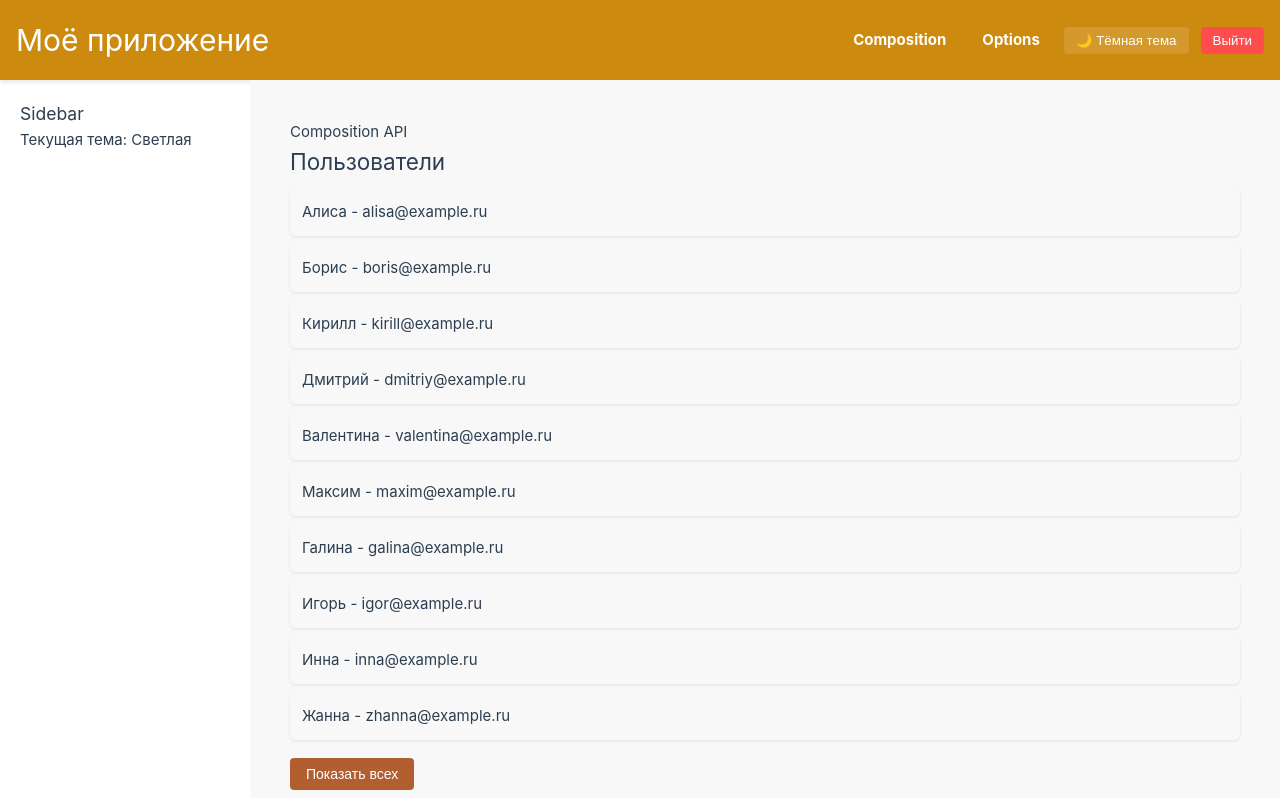
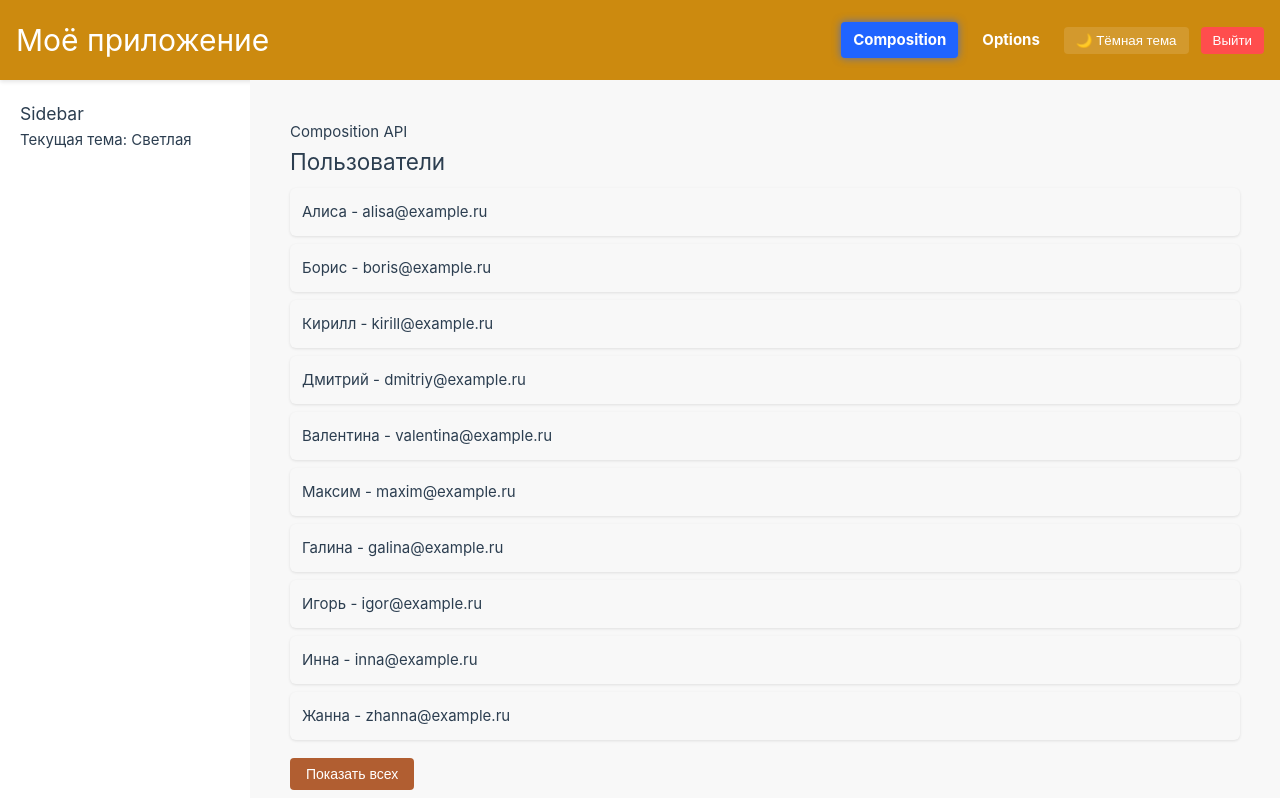
Before and after one commit to maximsneg1988/Vue_2025, a Vue app in the folder homework1/: page /composition in a window 1280 px wide. Shown: the top 798 px of the page. Built offline with nearby package versions, Linux system fonts and the light colour scheme; no server answers; sample sign-in values are in the browser's storage; the HTML template or start-up script is replaced by a standard one.

Commit message:
Active-class

```diff
--- a/homework1/src/components/PageHeader.vue
+++ b/homework1/src/components/PageHeader.vue
@@ -3,9 +3,15 @@
     <h1>Моё приложение</h1>
 
     <nav class="nav">
-      <router-link v-if="authStore.isAuthenticated" to="/composition">Composition</router-link>
-      <router-link v-if="authStore.isAuthenticated" to="/options">Options</router-link>
-      <router-link v-if="!authStore.isAuthenticated" to="/login">Login</router-link>
+      <router-link v-if="authStore.isAuthenticated" to="/composition" active-class="active"
+        >Composition</router-link
+      >
+      <router-link v-if="authStore.isAuthenticated" to="/options" active-class="active"
+        >Options</router-link
+      >
+      <router-link v-if="!authStore.isAuthenticated" to="/login" active-class="active"
+        >Login</router-link
+      >
 
       <button @click="toggleTheme" class="btn">
         {{ isDarkTheme ? '🌞 Светлая тема' : '🌙 Тёмная тема' }}
@@ -67,6 +73,12 @@ a:hover {
   background-color: rgba(255, 255, 255, 0.2);
 }
 
+a.active {
+  background-color: #1f64ff;
+  color: white;
+  box-shadow: 0 0 8px rgba(31, 100, 255, 0.7);
+}
+
 .btn {
   padding: 6px 12px;
   border: none;
```
